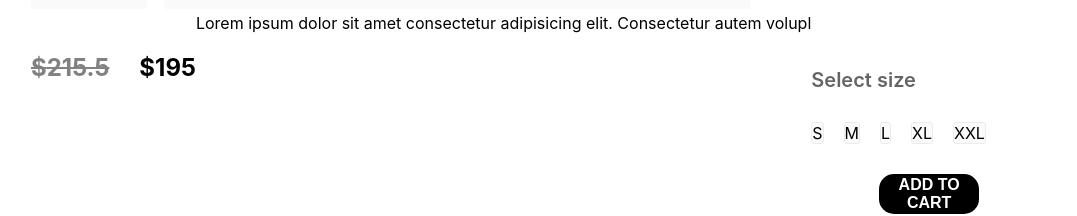
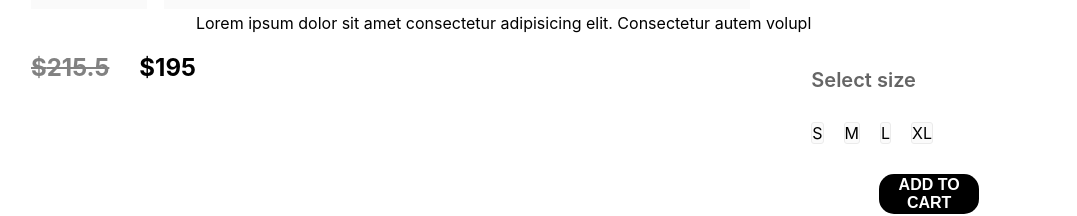
Before and after one commit to ace2921/ThinkFORMAL-, a React (Create React App) app: page /product/1 in a window 1280 px wide. Shown: the part 1036-1252 px from the top of the page, without its empty margins (69-1146 px from the left). Built offline with nearby package versions, Linux system fonts and the light colour scheme.

Commit message:
changed and updated my productDisplay

```diff
--- a/src/Components/ProductDisplay/ProductDisplay.jsx
+++ b/src/Components/ProductDisplay/ProductDisplay.jsx
@@ -36,7 +36,6 @@ const ProductDisplay = (props) => {
             <div>M</div>
             <div>L</div>
             <div>XL</div>
-            <div>XXL</div>
         </div>
         <button onClick={()=>{addToCart(allProduct.id)}}>ADD TO CART</button>
         <p className="productdisplay-right-category">
```
